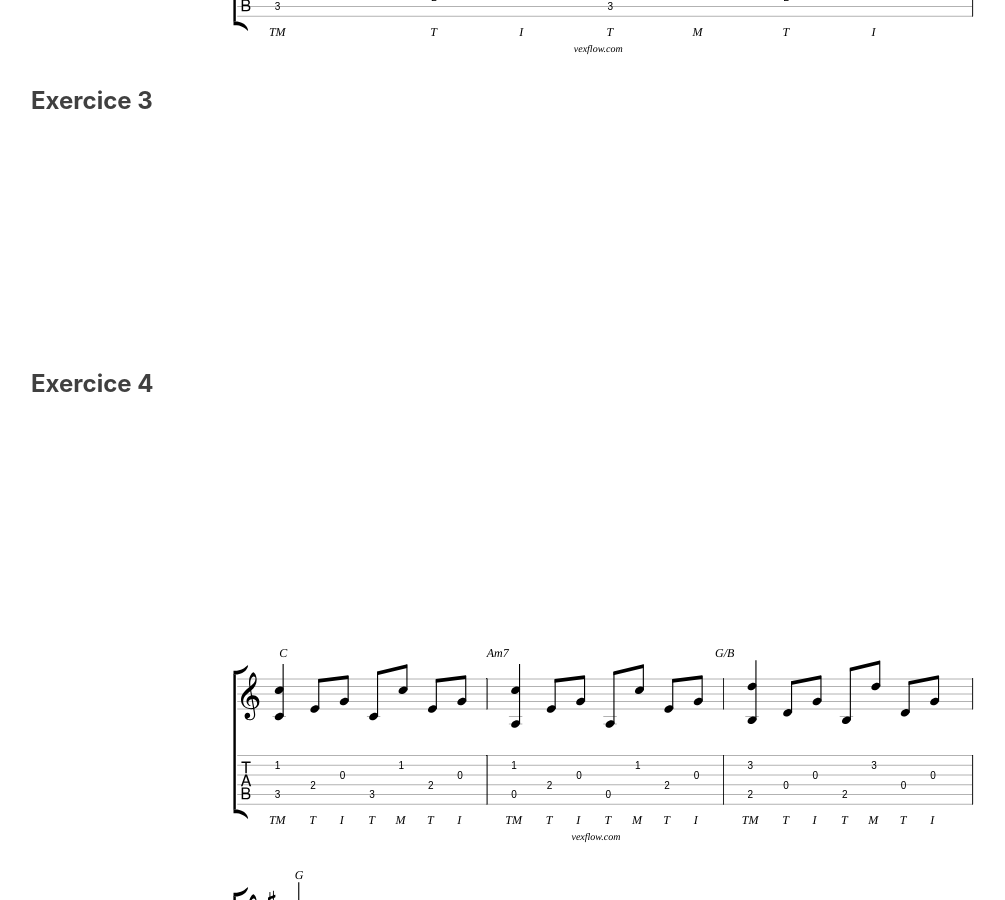
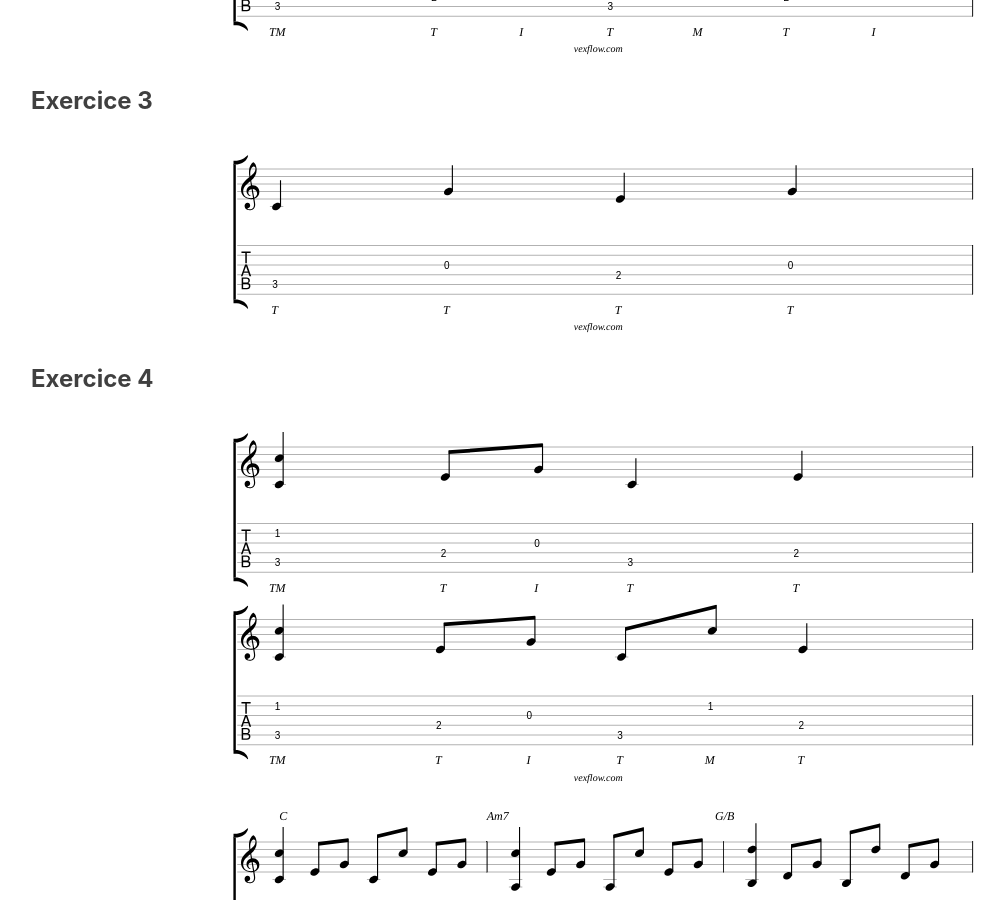
Before and after one commit to atouchard/atouchard, a Jekyll site: the page built from collections/_exercices/travis-picking.md, in a window 1280 px wide and 900 px high, scrolled down 1234 px. Shown: the whole window, without its empty margins (39-1044 px from the left). Built offline with Jekyll 4.4.1, drawn with Linux system fonts in a browser that asks for light colours; part of the change alters nothing that is shown.

Commit message:
fix vextabs

```diff
--- a/collections/_exercices/travis-picking.md
+++ b/collections/_exercices/travis-picking.md
@@ -37,7 +37,6 @@ tags: intermediaire picking exercices
     tabstave notation=true
     key=C
     notes: 4 3/5 0/3 2/4 0/3 $T, T, T, T$
-    text: 1, C
 </div>
 
 ## Exercice 4
@@ -48,14 +47,12 @@ tags: intermediaire picking exercices
     tabstave notation=true
     key=C
     notes :4 (3/5.1/2) :8 2/4 0/3 :4 3/5 2/4 $TM, T, I, T, T$ |
-    text: 1, C
 
     options font-size=12 font-face=times font-style=italic stave-distance=0 scale=0.75 width=1000
     tab-stems=false tab-stem-direction=up
     tabstave notation=true
     key=C
     notes :4 (3/5.1/2) :8 2/4 0/3 :8 3/5 1/2 :4 2/4 $TM, T, I, T, M, T$ |
-    text: 1, C
 </div>
 
 <div class="vextab-auto" width=1000>
```
